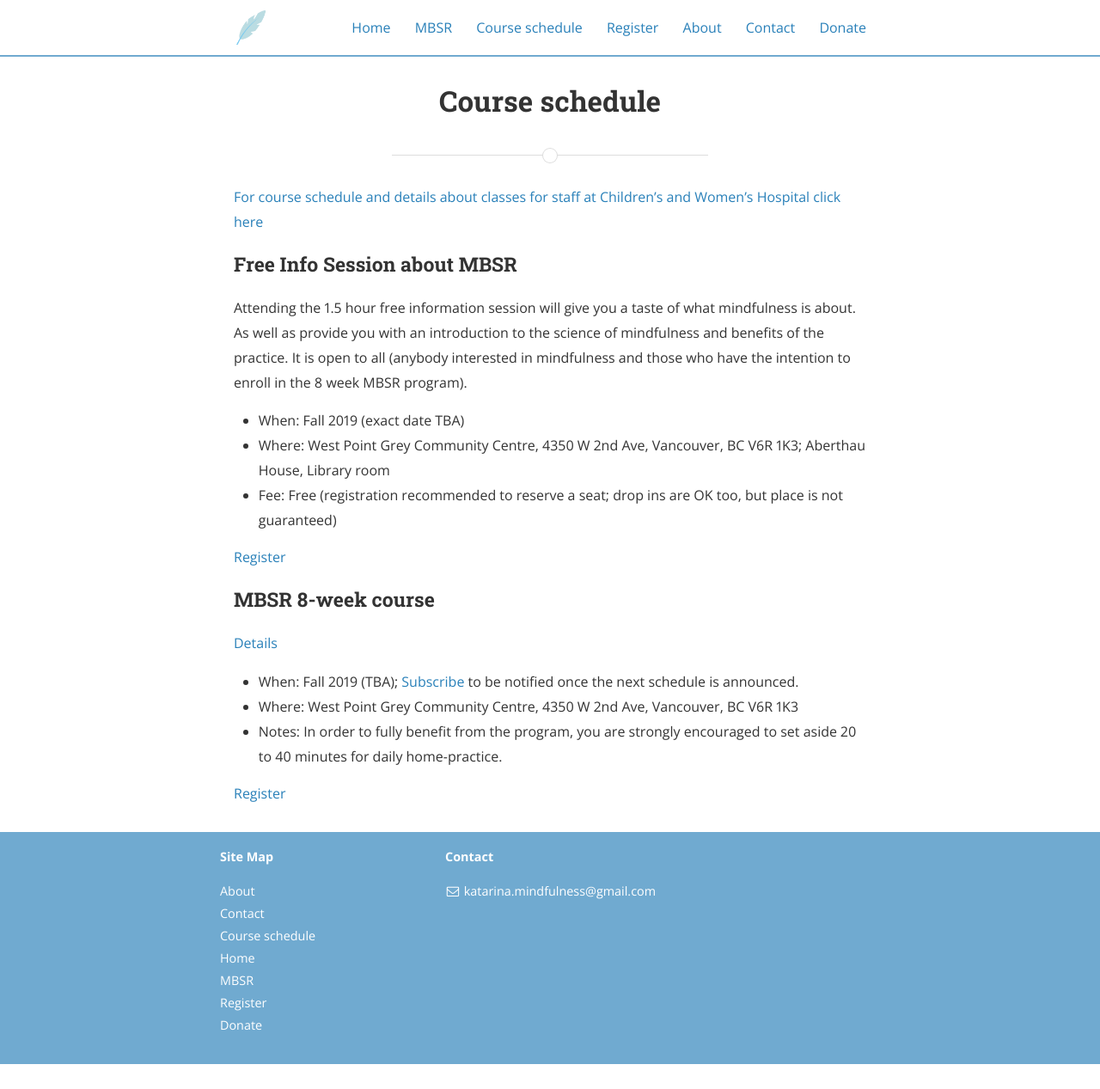
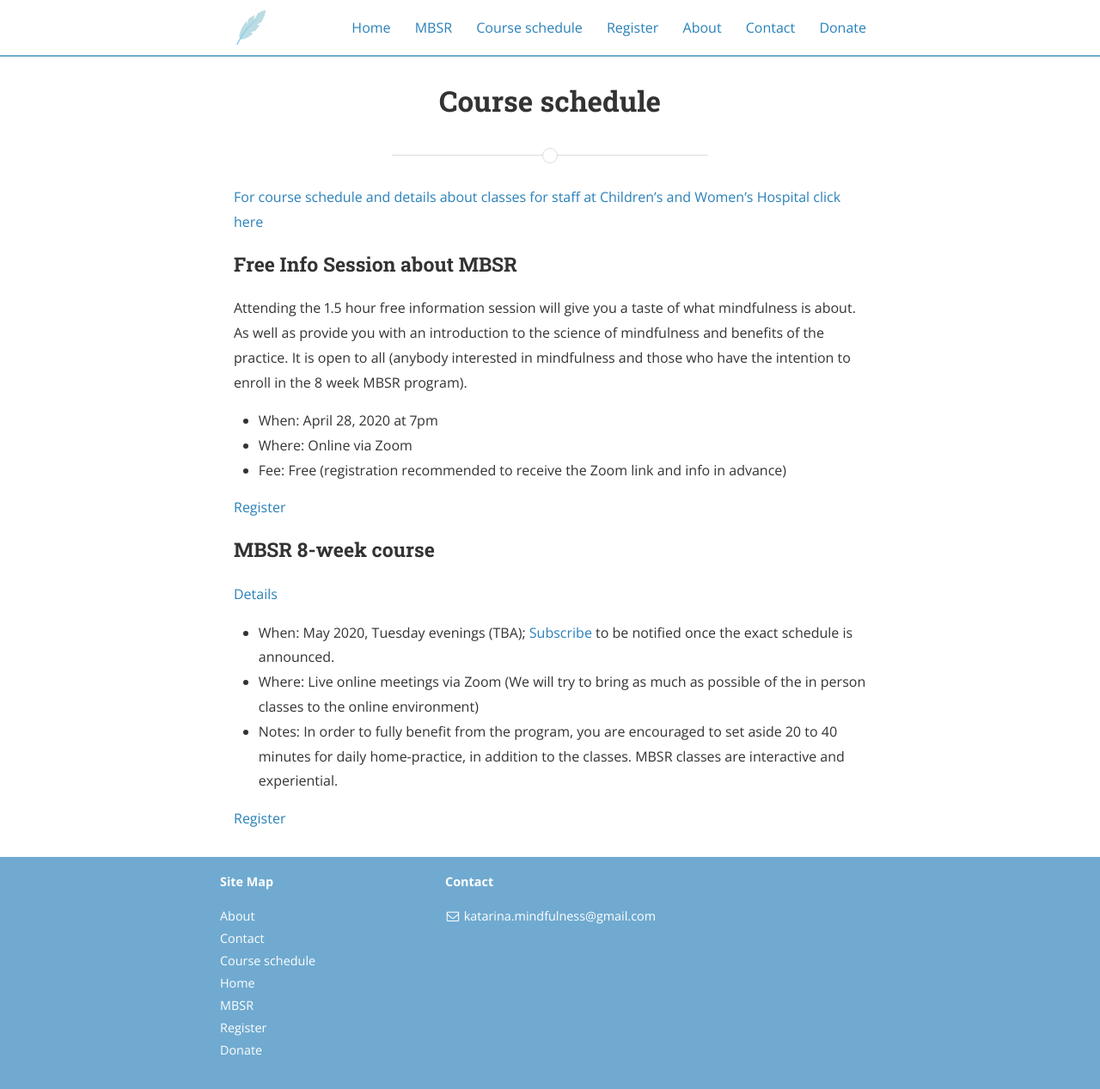
Before and after one commit to mindfulnessone/mindfulnessone.github.io, a Jekyll site: the page built from course-schedule.md, in a window 1280 px wide. Shown: the whole page at 86% size. Built offline with Jekyll 4.4.1, drawn with Linux system fonts in a browser that asks for light colours; nearby versions of some CDN libraries; before the commit the page ends 1238 px from its top, so only the background shows below that.

Commit message:
Update course-schedule.md

```diff
--- a/course-schedule.md
+++ b/course-schedule.md
@@ -11,17 +11,17 @@ order: 3
 ### Free Info Session about MBSR
 Attending the 1.5 hour free information session will give you a taste of what mindfulness is about. As well as provide you with an introduction to the science of mindfulness and benefits of the practice. It is open to all (anybody interested in mindfulness and those who have the intention to enroll in the 8 week MBSR program).
 
-- When: Fall 2019 (exact date TBA)
-- Where: West Point Grey Community Centre, 4350 W 2nd Ave, Vancouver, BC V6R 1K3; Aberthau House, Library room
-- Fee: Free (registration recommended to reserve a seat; drop ins are OK too, but place is not guaranteed)
+- When: April 28, 2020 at 7pm
+- Where: Online via Zoom
+- Fee: Free (registration recommended to receive the Zoom link and info in advance)
 
 [Register](/register/)
 
 
 ### MBSR 8-week course
 [Details](/mbsr/)
-- When: Fall 2019 (TBA); [Subscribe](/contact/) to be notified once the next schedule is announced.
-- Where: West Point Grey Community Centre, 4350 W 2nd Ave, Vancouver, BC V6R 1K3
-- Notes: In order to fully benefit from the program, you are strongly encouraged to set aside 20 to 40 minutes for daily home-practice.
+- When: May 2020, Tuesday evenings (TBA); [Subscribe](/contact/) to be notified once the exact schedule is announced.
+- Where: Live online meetings via Zoom (We will try to bring as much as possible of the in person classes to the online environment)
+- Notes: In order to fully benefit from the program, you are encouraged to set aside 20 to 40 minutes for daily home-practice, in addition to the classes. MBSR classes are interactive and experiential.
 
 [Register](/register-8week-mbsr/)
```
